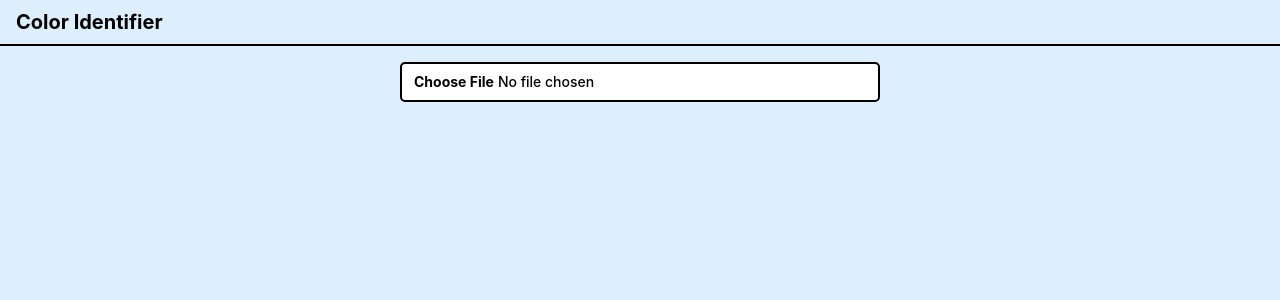
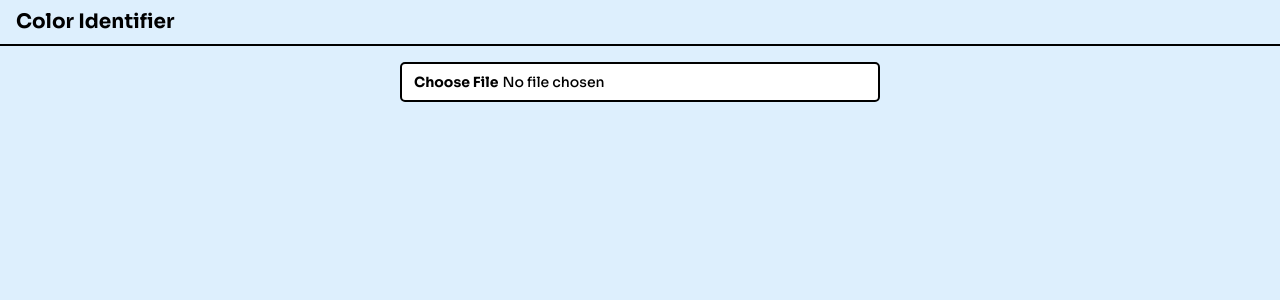
Before and after one commit to OmarAbouzeid95/color-identifier, a React (Vite) app: page / in a window 1280 px wide. Shown: the top 300 px of the page. Built offline with nearby package versions, Linux system fonts and the light colour scheme.

Commit message:
chore: install Sora font

```diff
--- a/index.html
+++ b/index.html
@@ -3,6 +3,12 @@
 	<head>
 		<meta charset="UTF-8" />
 		<link rel="icon" type="image/svg+xml" href="/vite.svg" />
+		<link rel="preconnect" href="https://fonts.googleapis.com" />
+		<link rel="preconnect" href="https://fonts.gstatic.com" crossorigin />
+		<link
+			href="https://fonts.googleapis.com/css2?family=Sora:wght@100..800&display=swap"
+			rel="stylesheet"
+		/>
 		<meta name="viewport" content="width=device-width, initial-scale=1.0" />
 		<title>color-identifier</title>
 	</head>
--- a/src/index.css
+++ b/src/index.css
@@ -5,6 +5,7 @@
 @custom-variant dark (&:is(.dark *));
 
 :root {
+	font-family: 'Sora', sans-serif;
 	--background: oklch(94.27% 0.0268 242.57);
 	--secondary-background: oklch(100% 0 0);
 	--foreground: oklch(0% 0 0);
```
Lines whose indentation alone changed are shown as unchanged.
